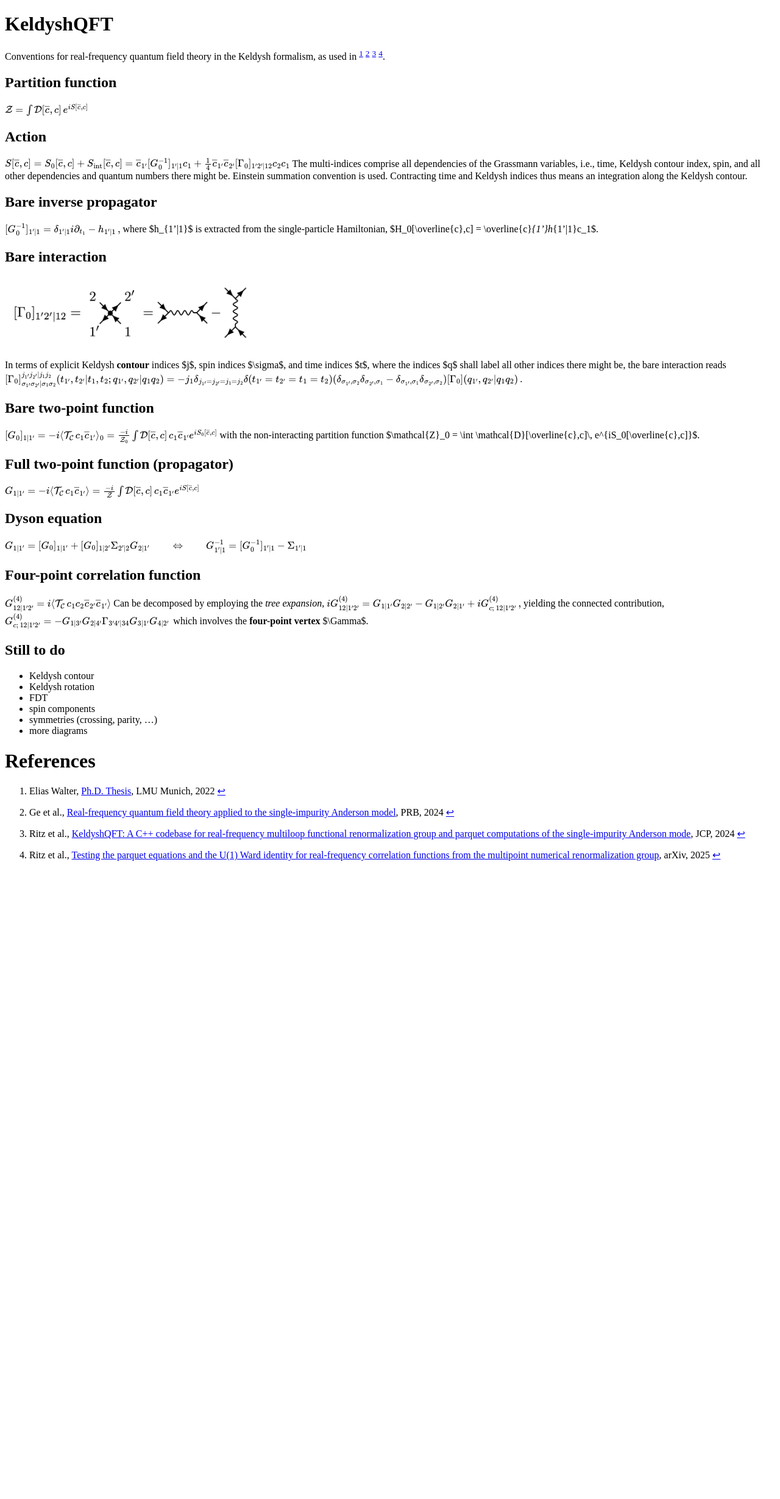
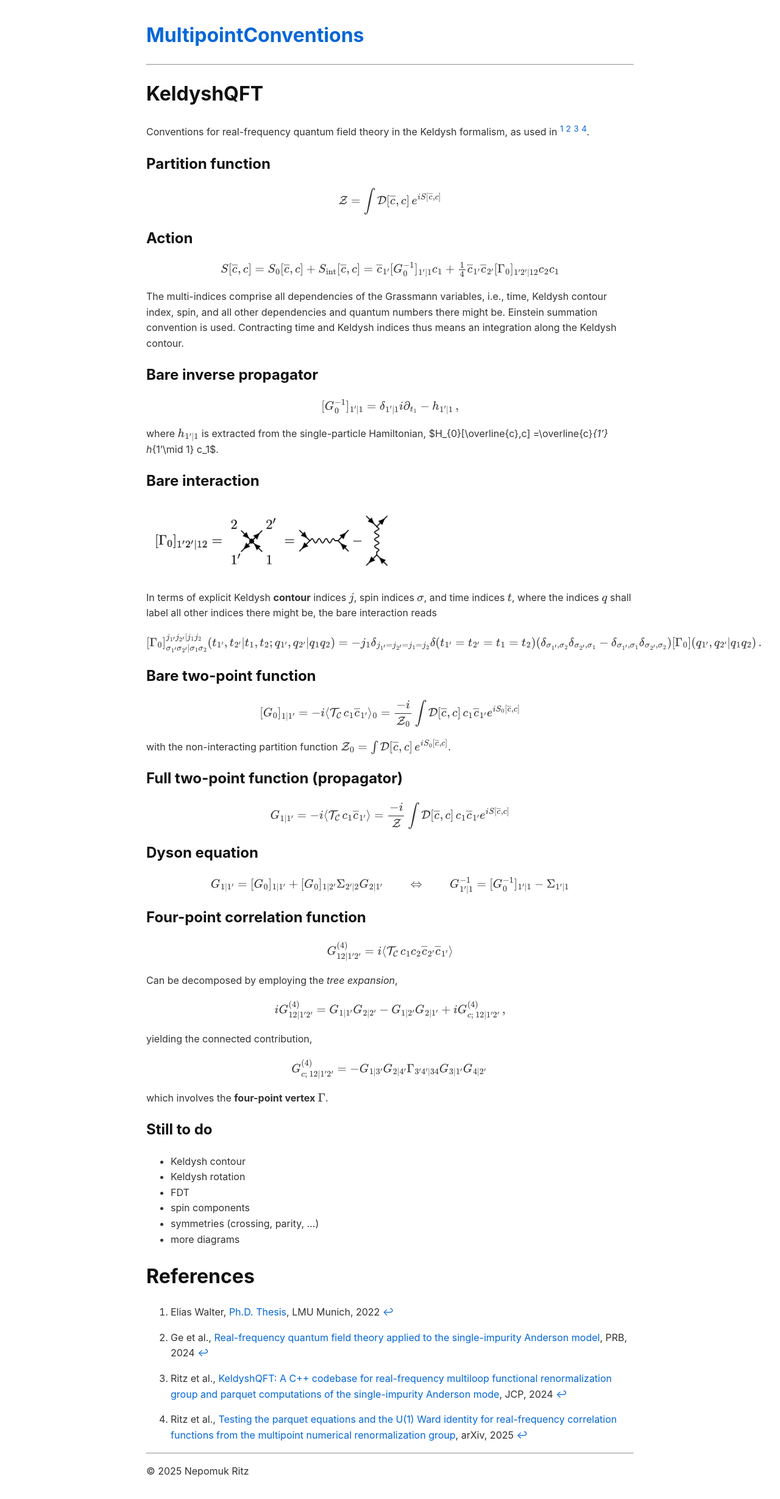
Before and after one commit to NepomukRitz/MultipointConventions, a Jekyll site: the page built from docs/index.md, in a window 1280 px wide. Shown: the whole page at 61% size. Built offline with Jekyll 4.4.1, drawn with Linux system fonts in a browser that asks for light colours; before the commit the page ends 1428 px from its top, so only the background shows below that.

Commit message:
Set up proper site.

```diff
--- a/docs/_config.yml
+++ b/docs/_config.yml
@@ -1,2 +1,9 @@
-title: Multipoint Conventions
-theme: jekyll-theme-minimal
+
+title: MultipointConventions
+author: Nepomuk Ritz
+
+theme: null
+
+kramdown:
+  math_engine: null
+  toc_levels: 1..3
--- a/docs/_layouts/default.html
+++ b/docs/_layouts/default.html
@@ -1,19 +1,52 @@
 <!DOCTYPE html>
 <html lang="en">
 <head>
-  <meta charset="UTF-8" />
-  <title>{{ page.title }}</title>
-  <script type="text/x-mathjax-config">
-  MathJax = {
-    tex: {
-      inlineMath: [['$', '$'], ["\\(", "\\)"]],
-      processEscapes: true,
+  <meta charset="UTF-8">
+  <title>{{ page.title }} | {{ site.title }}</title>
+  <meta name="viewport" content="width=device-width, initial-scale=1">
+
+  <!-- Optional: basic CSS for minimal style -->
+  <style>
+    body {
+      max-width: 800px;
+      margin: 2rem auto;
+      font-family: -apple-system, BlinkMacSystemFont, "Segoe UI", Helvetica, Arial, sans-serif;
+      line-height: 1.6;
+      padding: 0 1rem;
+      color: #333;
     }
-  }
-</script>
-  <script src="https://cdn.jsdelivr.net/npm/mathjax@3/es5/tex-mml-chtml.js" id="MathJax-script" async></script>
+    a { color: #0366d6; text-decoration: none; }
+    a:hover { text-decoration: underline; }
+    h1, h2, h3 { color: #111; }
+    code { background-color: #f6f8fa; padding: 0.2em 0.4em; border-radius: 3px; }
+  </style>
+
+  <!-- MathJax -->
+  <script>
+    window.MathJax = {
+      tex: {inlineMath: [['$', '$'], ['\\(', '\\)']], displayMath: [['$$','$$'], ['\\[','\\]']]},
+      svg: {fontCache: 'global'}
+    };
+  </script>
+  <script src="https://cdn.jsdelivr.net/npm/mathjax@3/es5/tex-mml-chtml.js" async></script>
+
 </head>
 <body>
-  {{ content }}
+
+  <header>
+    <h1><a href="{{ site.baseurl }}/">{{ site.title }}</a></h1>
+    <p>{{ site.description }}</p>
+    <hr>
+  </header>
+
+  <main>
+    {{ content }}
+  </main>
+
+  <footer>
+    <hr>
+    <p>&copy; {{ site.time | date: '%Y' }} {{ site.author }}</p>
+  </footer>
+
 </body>
 </html>
--- a/docs/index.md
+++ b/docs/index.md
@@ -2,33 +2,40 @@
 layout: default
 title: MultipointConventions
 ---
+
 
 # KeldyshQFT
 
 Conventions for real-frequency quantum field theory in the Keldysh formalism, as used in [^1] [^2] [^3] [^4].
 
 ## Partition function
+
 $$
     \mathcal{Z} = \int \mathcal{D}[\overline{c},c]\, e^{iS[\overline{c},c]}
 $$
 
 ## Action
+
 $$
 S[\overline{c},c] = S_0[\overline{c},c] + S_{\mathrm{int}} [\overline{c},c] = \overline{c}_{1'} [G_0^{-1}]_{1'|1} c_{1} + \tfrac{1}{4} \overline{c}_{1'}  \overline{c}_{2'} [\Gamma_0]_{1'2'|12} c_{2} c_{1}
 $$
+
 The multi-indices comprise all dependencies of the Grassmann variables, i.e., time, Keldysh contour index, spin, and all other dependencies and quantum numbers there might be. Einstein summation convention is used. Contracting time and Keldysh indices thus means an integration along the Keldysh contour.
 
+
 ## Bare inverse propagator
+
 $$
     [G_0^{-1}]_{1'|1} = \delta_{1'|1} i\partial_{t_1} - h_{1'|1}\, ,
 $$
-where
-$h_{1'|1}$ is extracted from the single-particle Hamiltonian, $H_0[\overline{c},c] = \overline{c}_{1'}h_{1'|1}c_1$.
+
+where $h_{1'\mid 1}$ is extracted from the single-particle Hamiltonian, $H_{0}[\overline{c},c] =\overline{c}_{1'} h_{1'\mid 1} c_1$.
 
 ## Bare interaction
-<img src="img/bare.png" alt="Alt Text" width="400"/>
+<img src="assets/bare.png" alt="bare_vertex" width="400"/>
 
 In terms of explicit Keldysh **contour** indices $j$, spin indices $\sigma$, and time indices $t$, where the indices $q$ shall label all other indices there might be, the bare interaction reads
+
 $$
 [\Gamma_0]^{j_{1'}j_{2'}|j_1 j_2}_{\sigma_{1'}\sigma_{2'}|\sigma_1 \sigma_2}(t_{1'},t_{2'}|t_1,t_2 ; q_{1'},q_{2'}|q_1 q_2)
 = -j_1 \delta_{j_{1'}=j_{2'}=j_{1}=j_{2}} \delta(t_{1'}=t_{2'}=t_{1}=t_{2})
@@ -36,33 +43,43 @@ $$
 $$
 
 ## Bare two-point function
+
 $$
 [G_0]_{1|1'} = -i \langle \mathcal{T_\mathcal{C}}\,  c_1 \overline{c}_{1'}\rangle_0 = \frac{-i}{\mathcal{Z}_0} \int \mathcal{D}[\overline{c},c]\, c_1 \overline{c}_{1'} e^{iS_0[\overline{c},c]}
 $$
+
 with the non-interacting partition function $\mathcal{Z}_0 = \int \mathcal{D}[\overline{c},c]\,  e^{iS_0[\overline{c},c]}$.
 
 ## Full two-point function (propagator)
+
 $$
 G_{1|1'} = -i\langle \mathcal{T_\mathcal{C}}\, c_1 \overline{c}_{1'}\rangle = \frac{-i}{\mathcal{Z}} \int \mathcal{D}[\overline{c},c]\, c_1 \overline{c}_{1'} e^{iS[\overline{c},c]}
 $$
 
 ## Dyson equation
+
 $$
  G_{1|1'} = [G_0]_{1|1'} + [G_0]_{1|2'} \Sigma_{2'|2} G_{2|1'}  \qquad \Leftrightarrow  \qquad G^{-1}_{1'|1} = [G_0^{-1}]_{1'|1} - \Sigma_{1'|1}
 $$
 
 ## Four-point correlation function
+
 $$
 G^{(4)}_{12|1'2'} = i\langle \mathcal{T_\mathcal{C}}\, c_1 c_2 \overline{c}_{2'} \overline{c}_{1'} \rangle
 $$
+
 Can be decomposed by employing the *tree expansion*,
+
 $$
 i G^{(4)}_{12|1'2'} = G_{1|1'} G_{2|2'} - G_{1|2'} G_{2|1'} + i G^{(4)}_{c;\,12|1'2'}\, ,
 $$
+
 yielding the connected contribution,
+
 $$
 G^{(4)}_{c;\,12|1'2'} = - G_{1|3'} G_{2|4'} \Gamma_{3'4'|34} G_{3|1'} G_{4|2'}\,
 $$
+
 which involves the **four-point vertex** $\Gamma$.
 
 ## Still to do
```
Also changed, not shown: docs/404.html (added, +25 -0 lines), docs/Gemfile (added, +37 -0 lines), docs/Gemfile.lock (added), docs/assets/bare.png (renamed from docs/img/bare.png), 7 other files.
